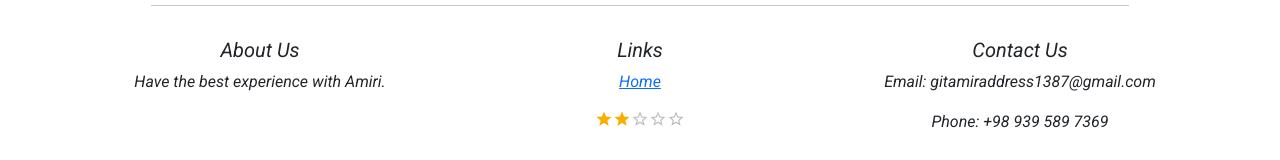
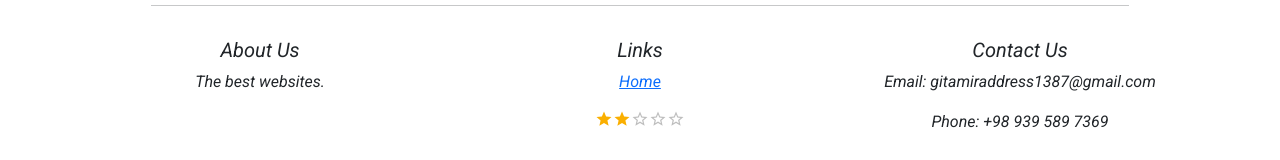
Before and after one commit to AmirFreelancer1387/Shop-react, a React (Vite) app: page / in a window 1280 px wide. Shown: the part 7176-7336 px from the top of the page. Built offline with nearby package versions, Linux system fonts and the light colour scheme.

Commit message:
Update Footer.jsx

```diff
--- a/src/components/Footer.jsx
+++ b/src/components/Footer.jsx
@@ -9,7 +9,7 @@ const Footer = () => {
             <div className="row">
                 <div className="col-md-4">
                     <h5>About Us</h5>
-                    <p>Have the best experience with Amiri.</p>
+                    <p>The best websites.</p>
                 </div>
                 <div className="col-md-4">
                     <h5>Links</h5>
```
